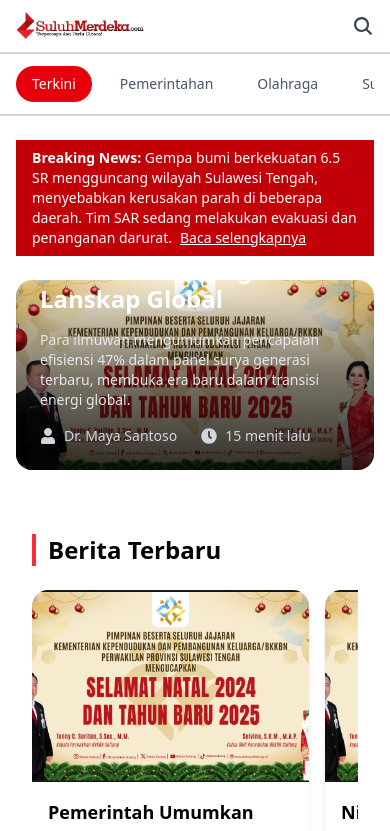
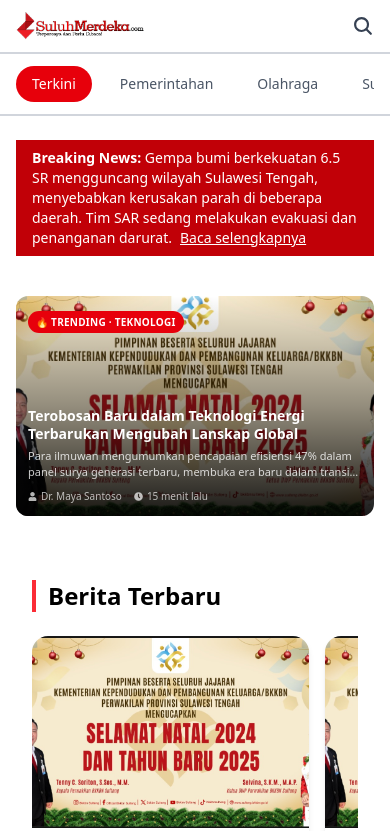
Before and after one commit to Zapira/suluh-merdeka-baru, a Next.js app: page / in a window 390 px wide. Shown: the top 831 px of the page. Built offline with nearby package versions, Linux system fonts and the light colour scheme.

Commit message:
fix:responsive

```diff
--- a/app/_components/home/hero.tsx
+++ b/app/_components/home/hero.tsx
@@ -1,58 +1,47 @@
 import Image from "next/image";
-import Link from "next/link";
 import { FaClock, FaUser } from "react-icons/fa";
 import hero from "@/app/_assets/images/hero.jpg";
 
 export default function Hero() {
     return (
-        <section className="max-w-5xl mx-auto mt-6">
-            <Link href="/artikel/terobosan-energi" className="block">
-                <div className="relative rounded-2xl overflow-hidden group ">
-
+        <div className="relative w-full overflow-hidden rounded-xl mt-10 group" style={{ aspectRatio: "16/9", minHeight: "220px" }}>
             <Image
                 src={hero}
-                        alt="Terobosan Energi"
-                        width={1200}
-                        height={700}
-                        className="group-hover:scale-120 transition duration-500 scale-110"
+                alt="Hero"
+                fill
+                className="object-cover object-center scale-110 transition-transform duration-500 ease-in-out group-hover:scale-120"
+                priority
             />
 
-                    <div className="absolute inset-0 bg-linear-to-t from-black/80 via-black/50 to-transparent"></div>
+            <div className="absolute inset-0 bg-linear-to-t from-black/90 via-black/40 to-transparent" />
 
-                    <div className="absolute bottom-0 p-6 md:p-10 text-white text-left space-y-4">
-                        <div className="flex items-center gap-3">
-                            <span className="bg-red-600 text-xs px-3 py-1 rounded-full font-medium">
-                                🔥 TRENDING
-                            </span>
-                            <span className="bg-white/20 backdrop-blur-sm text-xs px-3 py-1 rounded-full">
-                                Teknologi
+            <div className="absolute inset-0 flex flex-col justify-between p-3 sm:p-4">
+                <div className="self-start">
+                    <span className="bg-red-600 text-white text-[10px] sm:text-xs font-bold px-2 py-1 rounded-full uppercase tracking-wide">
+                        🔥 TRENDING · Teknologi
                     </span>
                 </div>
 
-                        <h1 className="text-2xl md:text-4xl font-bold leading-tight max-w-3xl">
+                <div className="flex flex-col gap-1.5">
+                    <h1 className="text-white font-bold text-sm sm:text-lg md:text-2xl leading-tight line-clamp-2">
                         Terobosan Baru dalam Teknologi Energi Terbarukan Mengubah Lanskap Global
                     </h1>
-
-                        <p className="text-sm md:text-base text-gray-200 max-w-2xl">
+                    <p className="text-white/80 text-[11px] sm:text-sm leading-snug line-clamp-2">
                         Para ilmuwan mengumumkan pencapaian efisiensi 47% dalam panel surya generasi terbaru,
                         membuka era baru dalam transisi energi global.
                     </p>
-
-                        <div className="flex items-center gap-6 text-sm text-gray-300">
-                            <div className="flex items-center gap-2">
-                                <FaUser size={16} />
-                                <span>Dr. Maya Santoso</span>
-                            </div>
-
-                            <div className="flex items-center gap-2">
-                                <FaClock size={16} />
-                                <span>15 menit lalu</span>
+                    <div className="flex items-center gap-3 mt-1">
+                        <span className="flex items-center gap-1 text-white/70 text-[10px] sm:text-xs">
+                            <FaUser className="text-[9px]" />
+                            Dr. Maya Santoso
+                        </span>
+                        <span className="flex items-center gap-1 text-white/70 text-[10px] sm:text-xs">
+                            <FaClock className="text-[9px]" />
+                            15 menit lalu
+                        </span>
                     </div>
                 </div>
-
             </div>
         </div>
-            </Link>
-        </section>
     );
 }
```
Lines whose indentation alone changed are shown as unchanged.
